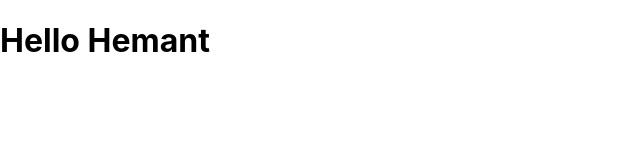
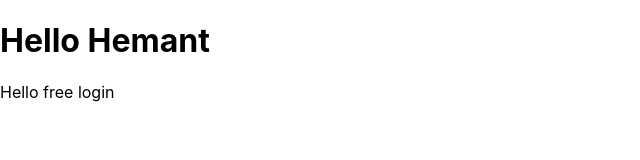
Before and after one commit to hemant-soni-vst-au4/Event-app, a React (Create React App) app in the folder frontend/: page / in a window 1280 px wide. Shown: the top 160 px of the page, without its empty margins (0-640 px from the left). Built offline with nearby package versions, Linux system fonts and the light colour scheme.

Commit message:
login folder

```diff
--- a/frontend/src/App.js
+++ b/frontend/src/App.js
@@ -1,8 +1,11 @@
 import './App.css';
-
+import Login from './pages/Login'
 function App() {
   return (
+    <div>
     <h1>Hello Hemant</h1>
+    <Login />
+    </div>
   );
 }
 
--- /dev/null
+++ b/frontend/src/pages/Login/index.js
@@ -0,0 +1,9 @@
+import React from 'react';
+
+export default function Login(){
+    return(
+        <div>
+            Hello free login
+        </div>
+    )
+}
```
